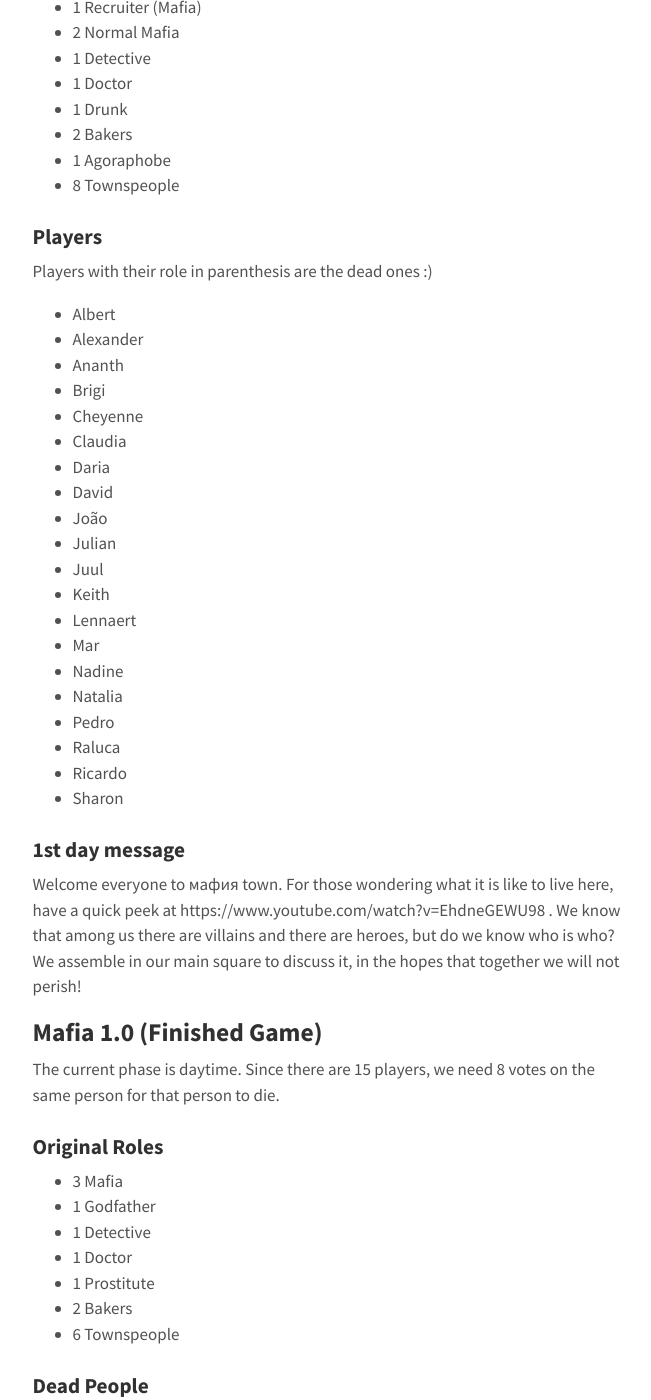
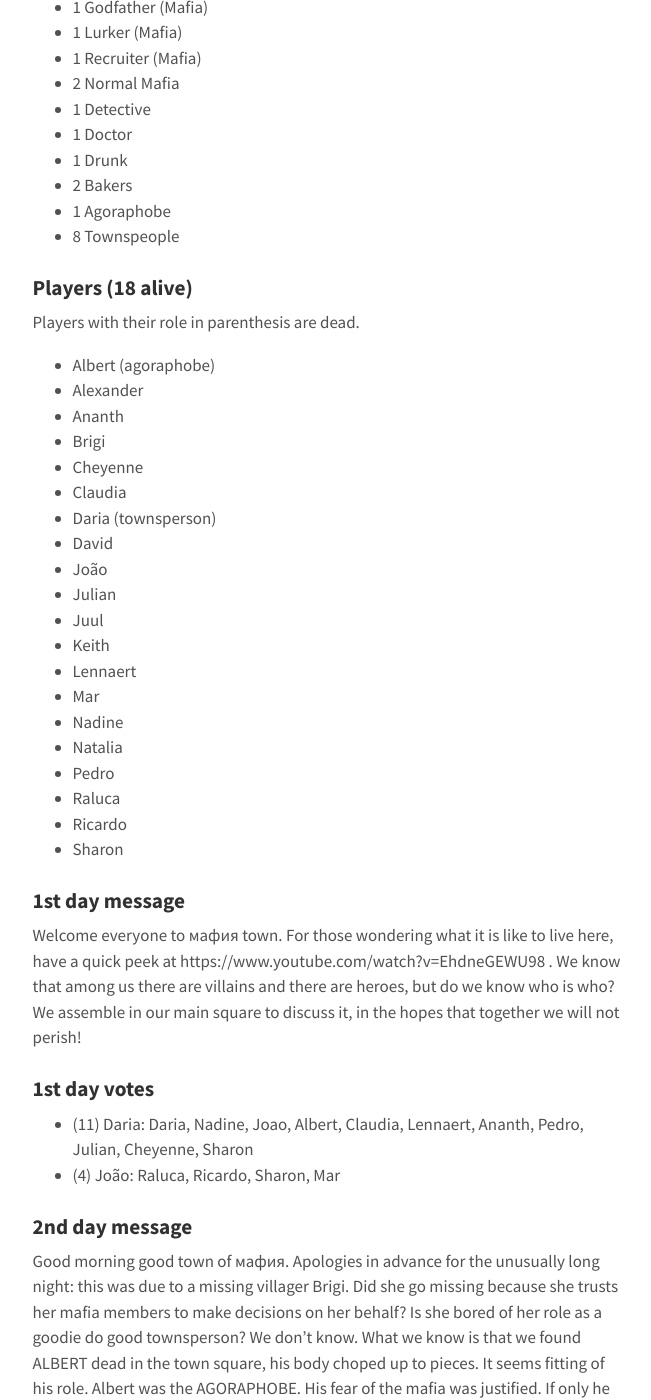
Before and after one commit to migueltorrescosta/migueltorrescosta.github.io, a Jekyll site: the page built from _posts/2020-04-02-Online-Mafia-Rulebook.md, in a window 1280 px wide and 1400 px high, scrolled down 3691 px. Shown: the whole window, without its empty margins (310-961 px from the left). Built offline with Jekyll 4.4.1, drawn with Linux system fonts in a browser that asks for light colours; a script that is not in the unit is left out; some of the changed text lies outside the part shown.

Commit message:
Added 2nd day info of Mafia 2.0

```diff
--- a/_posts/2020-04-02-Online-Mafia-Rulebook.md
+++ b/_posts/2020-04-02-Online-Mafia-Rulebook.md
@@ -66,17 +66,17 @@
 - 1 Agoraphobe
 - 8 Townspeople
 
-### Players
+### Players (18 alive)
 
-Players with their role in parenthesis are the dead ones :)
+Players with their role in parenthesis are dead.
 
-- Albert
+- Albert (agoraphobe)
 - Alexander
 - Ananth
 - Brigi
 - Cheyenne
 - Claudia
-- Daria
+- Daria (townsperson)
 - David
 - João
 - Julian
@@ -94,6 +94,15 @@
 ### 1st day message
 
 Welcome everyone to мафия town. For those wondering what it is like to live here, have a quick peek at https://www.youtube.com/watch?v=EhdneGEWU98 . We know that among us there are villains and there are heroes, but do we know who is who? We assemble in our main square to discuss it, in the hopes that together we will not perish!
+
+### 1st day votes
+- (11) Daria: Daria, Nadine, Joao, Albert, Claudia, Lennaert, Ananth, Pedro, Julian, Cheyenne, Sharon
+- (4) João: Raluca, Ricardo, Sharon, Mar
+
+### 2nd day message
+
+Good morning good town of мафия. Apologies in advance for the unusually long night: this was due to a missing villager Brigi. Did she go missing because she trusts her mafia members to make decisions on her behalf? Is she bored of her role as a goodie do good townsperson? We don't know. What we know is that we found ALBERT dead in the town square, his body choped up to pieces. It seems fitting of his role. Albert was the AGORAPHOBE. His fear of the mafia was justified. If only he had hidden this night in someone else's place he would be here with us today. The town goes to the bakery for a warm coffee and cake to enjoy the first days of snow in the city and with it there is a gift. Curious, the town sees a label: “To Joao". He does the honors of getting his rightful gift, a huge Dobos cake with a single phrase: “Life gives you a new opportunity”. Will the town have the possibility to play around and throw snow balls and build snowmans or will the mafia ruin another innocent life? While pondering this we find a second cake, directed to Ananth, stating "next party we will clean 😂". Do we have two bakers in this town?!?
+With Albert dead and Brigi missing, we are as clueless as ever as to who the mafia is. Good luck!
 
 ## Mafia 1.0 (Finished Game)
 
```
